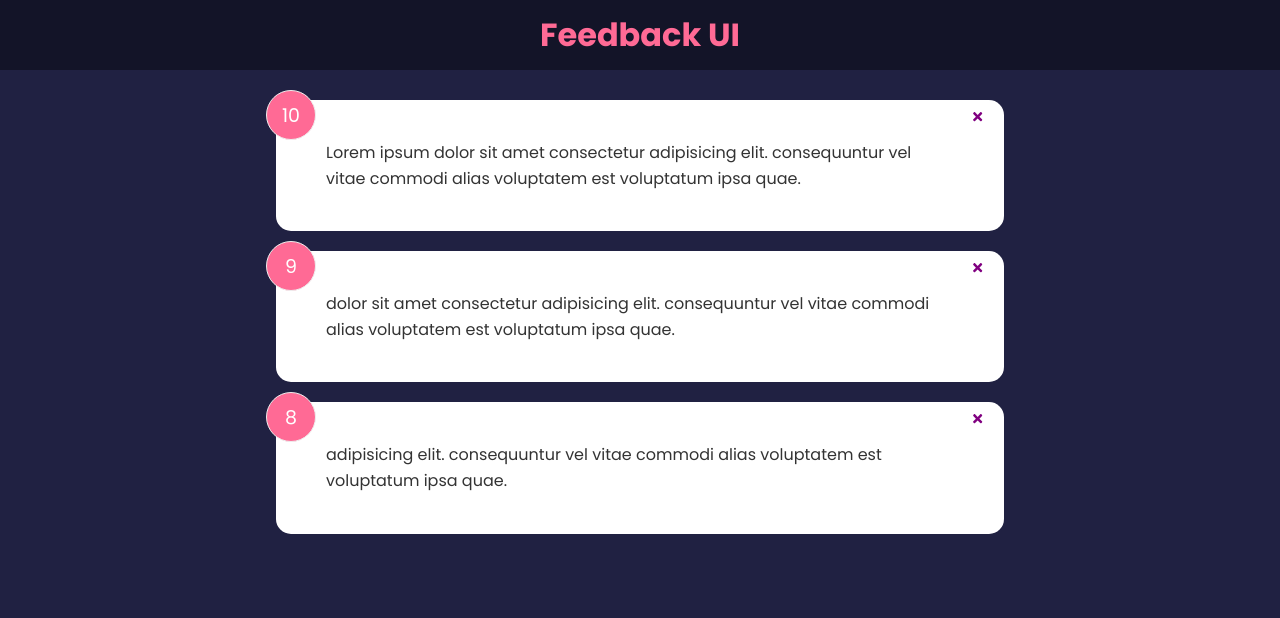
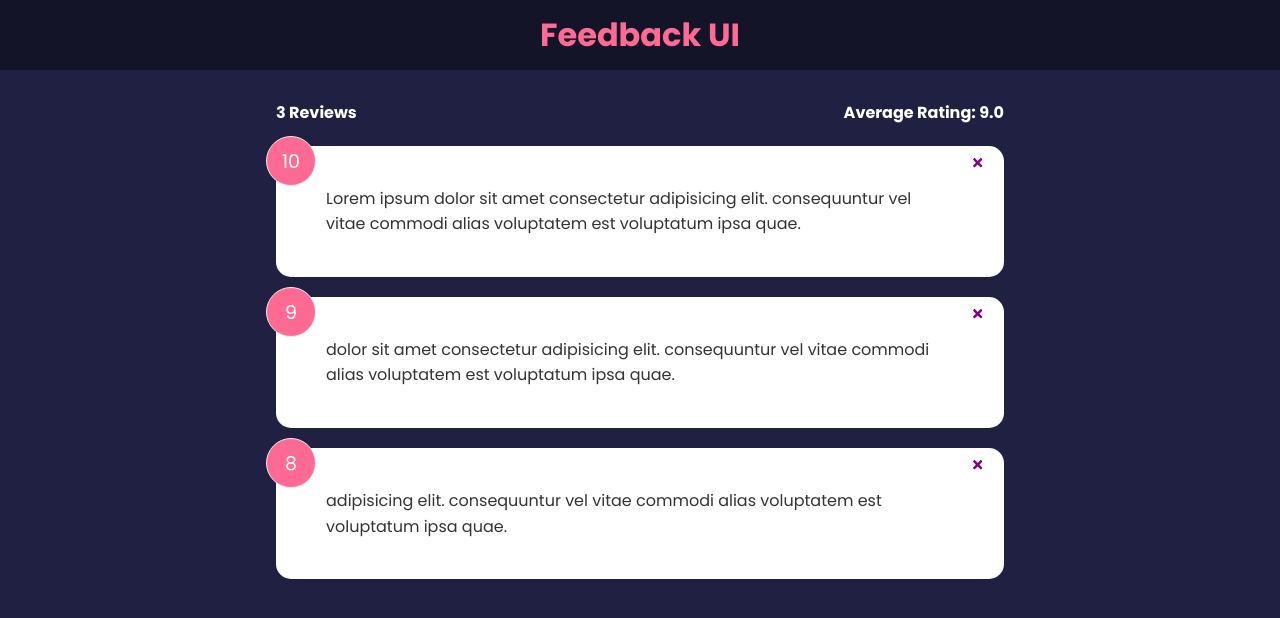
Before and after one commit to MattRuetz/reviews-react-app, a React (Create React App) app: page / in a window 1280 px wide. Shown: the top 618 px of the page. Built offline with nearby package versions, Linux system fonts and the light colour scheme.

Commit message:
number of reviews and average rating shown at top of UI. Calculated using list react State to hook and update automatically when changes occur

```diff
--- a/src/App.js
+++ b/src/App.js
@@ -2,6 +2,7 @@
 import Header from './components/Header';
 import FeedbackList from './components/FeedbackList';
 import FeedbackData from './data/FeedbackData';
+import FeedbackStats from './components/FeedbackStats';
 
 const App = () => {
     const [feedback, setFeedback] = useState(FeedbackData);
@@ -16,6 +17,7 @@
         <>
             <Header />
             <div className="container">
+                <FeedbackStats feedback={feedback} />
                 <FeedbackList
                     feedback={feedback}
                     handleDelete={deleteFeedback}
--- /dev/null
+++ b/src/components/FeedbackStats.jsx
@@ -0,0 +1,19 @@
+const FeedbackStats = ({ feedback }) => {
+    // Calulate average of review scores
+    let average =
+        feedback.reduce((acc, cur) => {
+            return acc + cur.rating;
+        }, 0) / feedback.length;
+
+    //limit to 1 decimal place
+    average = average.toFixed(1);
+
+    return (
+        <div className="feedback-stats">
+            <h4>{feedback.length} Reviews</h4>
+            <h4>Average Rating: {isNaN(average) ? 0 : average}</h4>
+        </div>
+    );
+};
+
+export default FeedbackStats;
```
